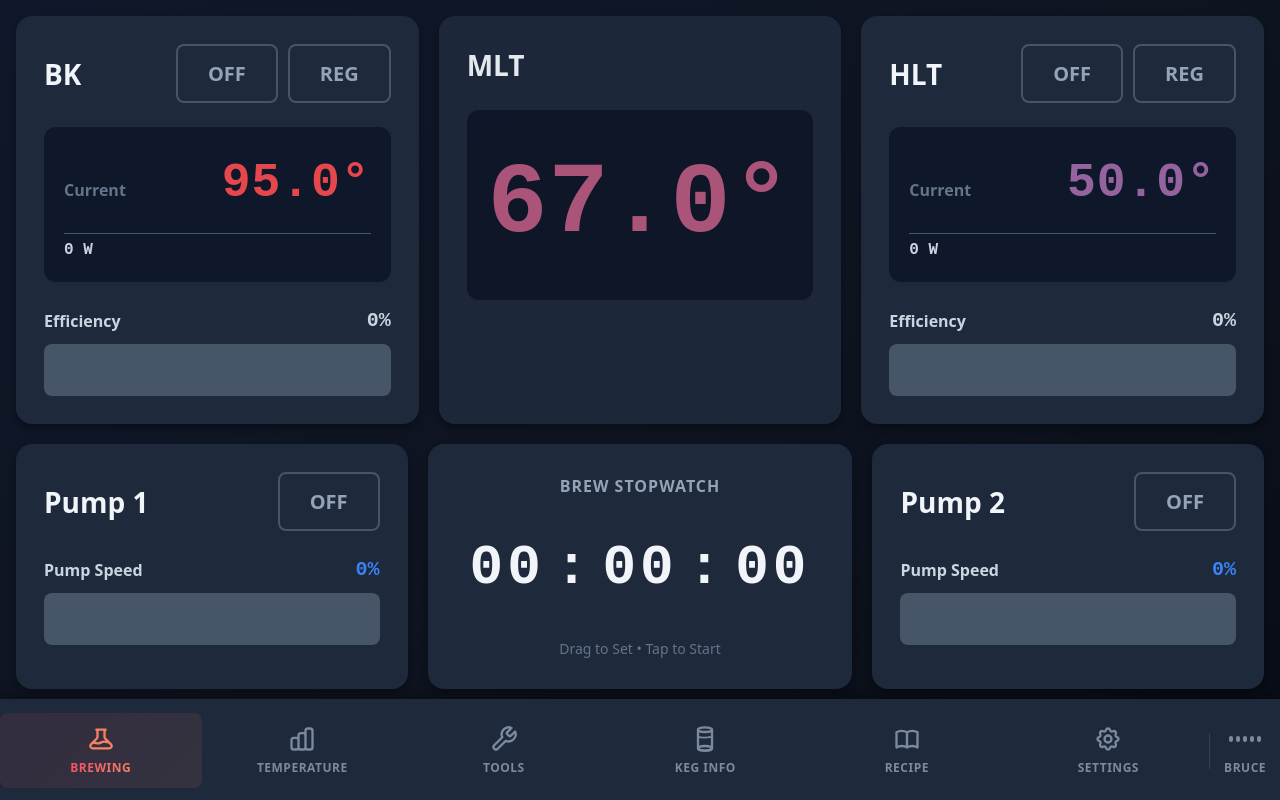
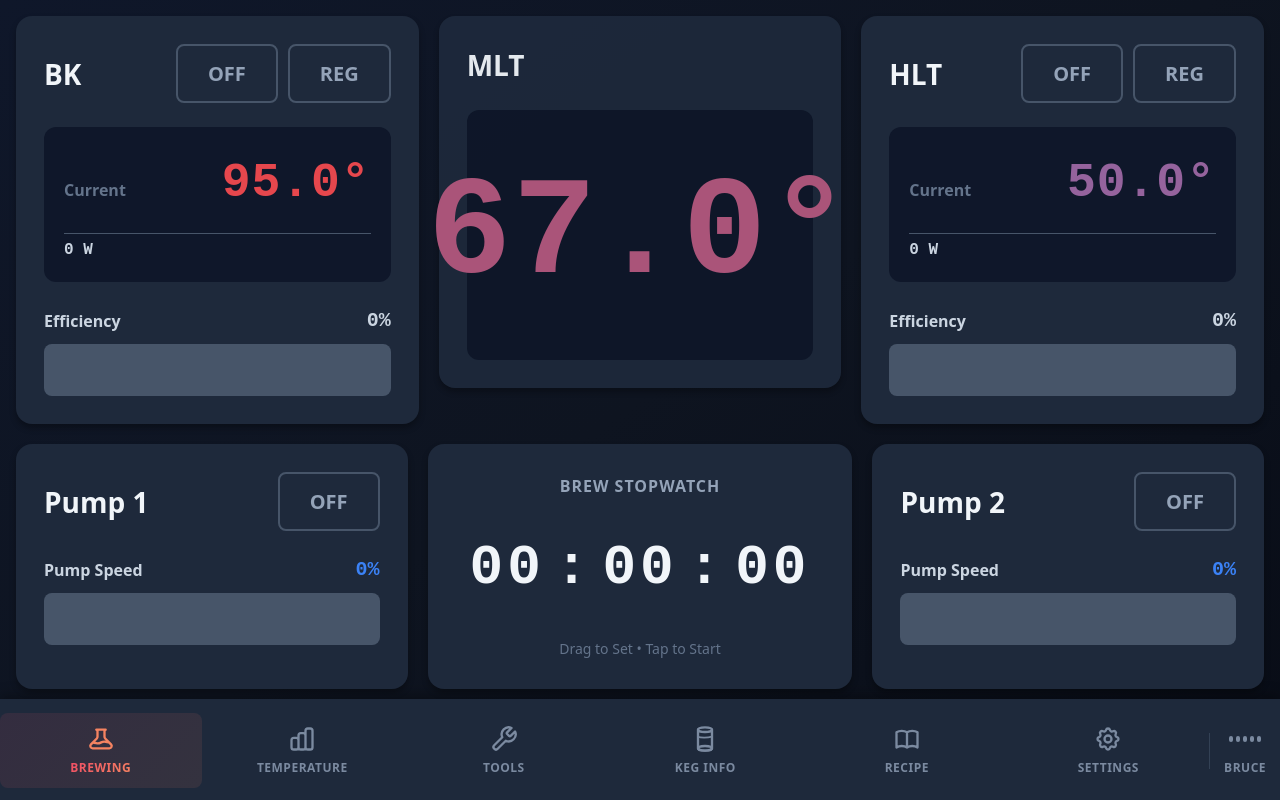
Before and after one commit to PeterMEjlev/BrewSystem-3.0, a React (Vite) app: page / in a window 1280 px wide. Built offline with nearby package versions, Linux system fonts and the light colour scheme; no server answers.

Commit message:
Only relevant pot card will expand when REG is enabled

```diff
--- a/src/components/BrewingPanel/BrewingPanel.module.css
+++ b/src/components/BrewingPanel/BrewingPanel.module.css
@@ -12,6 +12,7 @@
   grid-template-columns: repeat(3, 1fr);
   gap: 20px;
   flex: 1;
+  align-items: start;
   align-content: start;
 }
 
--- a/src/components/BrewingPanel/PotCard.module.css
+++ b/src/components/BrewingPanel/PotCard.module.css
@@ -88,7 +88,7 @@
 }
 
 .pvSection.mltTemp .pvValue {
-  font-size: var(--font-size-5xl);
+  font-size: 140px;
 }
 
 .pvLabel,
```
Also changed, not shown: 1 other file (tests, documents, lock files or other folders).
